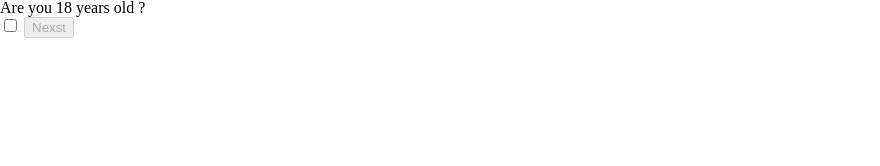
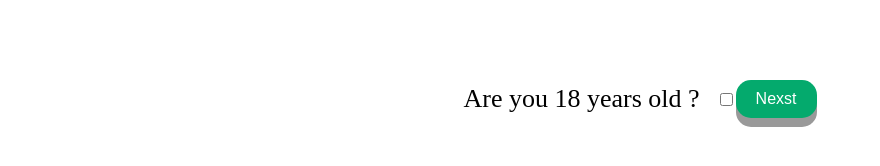
Before and after one commit to iurimach/project-8, a plain HTML site: page index.html in a window 1280 px wide. Shown: the whole page, without its empty margins (0-880 px from the left). Drawn offline with nearby package versions, Linux system fonts and the light colour scheme; no server answers.

Commit message:
Add files via upload

```diff
--- a/css/style.css
+++ b/css/style.css
@@ -1,10 +1,44 @@
+#rootheader{
+    width: 100%;
+    display: flex;
+    justify-content: center;
+    align-items:center;
+    margin-top: 80px;
+}
+#label1{
+    font-size: 26px;
+}
 .naw
     * {
     margin: 0;
    padding: 0;
 
 }
+#checkbox{
+    margin-left: 20px;
+}
+#openbox{
+    padding: 10px 20px;
+    font-size: 16px;
+    text-align: center;
+    cursor: pointer;
+    outline: none;
+    color: #fff;
+    background-color: #04AA6D;
+    border: none;
+    border-radius: 15px;
+    box-shadow: 0 9px #999;
+}
+#openbox:hover{
+    background-color: #3e8e41
+}
+#openbox:active{
 
+        background-color: #3e8e41;
+        box-shadow: 0 5px #666;
+        transform: translateY(4px);
+
+}
 .naw{
     width: 100%;
     height: 80px;
@@ -37,8 +71,12 @@ ul{
     .ul{
 
     width: 200px;
+        }
 
-}}
+    #label1{
+    font-size: 15px;
+    }
+}
 .ul li{
 
     font-size: 18px;
```
